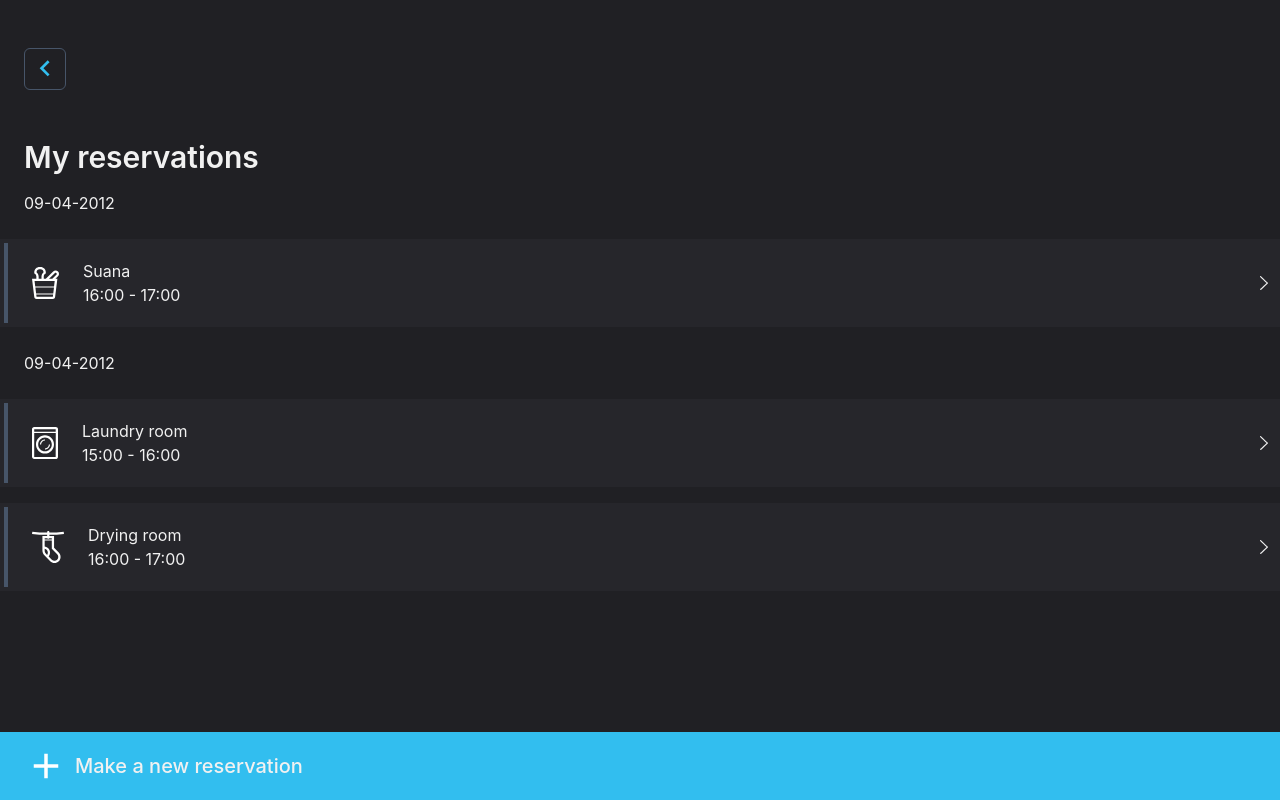
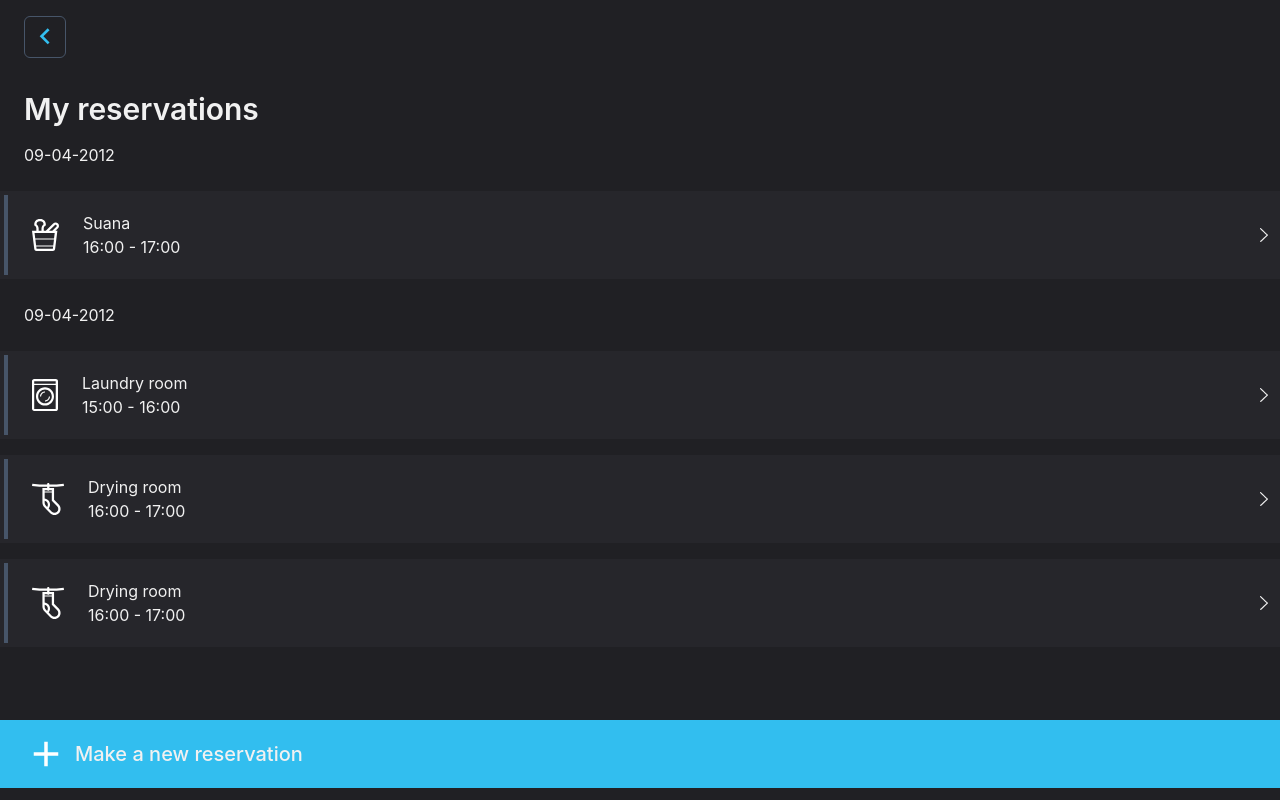
Before and after one commit to Ahmadnoorkhan1/kulku, a React (Vite) app: page / in a window 1280 px wide. Built offline with nearby package versions, Linux system fonts and the light colour scheme.

Commit message:
changes completed

```diff
--- a/src/pages/BookReservation.jsx
+++ b/src/pages/BookReservation.jsx
@@ -125,7 +125,7 @@ const BookReservation = () => {
             </>
           ))}
         </div>
-        <div className="flex w-full items-center">
+        <div className="flex w-full items-center fixed" style={{ top: "92%" }}>
           <button
             className="w-full bg-[#32beef] gap-2 px-6 text-[#f1f1f1] text-xl rounded-none"
             onClick={naviagteTo}
--- a/src/pages/Home.jsx
+++ b/src/pages/Home.jsx
@@ -14,8 +14,8 @@ const Home = () => {
   };
   return (
     <>
-      <div className="flex min-h-screen justify-between flex-col items-start  pt-12  bg-[#202024]">
-        <div className="flex items-start flex-col  w-full">
+      <div className="flex min-h-screen justify-between flex-col items-start  pt-4  bg-[#202024]">
+        <div className="flex items-start flex-col  w-full ">
           <div className="px-6">
             <button className="border border-slate-600 rounded-md p-1 bg-transparent">
               <img
@@ -27,14 +27,16 @@ const Home = () => {
               />
             </button>
           </div>
-          <div className="pt-12 px-6 ">
+          <div className="pt-8 px-6 ">
             <h1 className="font-semibold text-3xl text-[#f1f1f1]">
               My reservations
             </h1>
           </div>
+          <div className=" pb-20 flex flex-col w-full items-start h-full overflow-y-scroll">
             <div className="px-6 py-4">
               <p className="text-[#f1f1f1]">09-04-2012</p>
             </div>
+
             <HomePageTiles
               icon={suanaIcon}
               name={"Suana"}
@@ -53,6 +55,12 @@ const Home = () => {
               name={"Drying room"}
               time={"16:00 - 17:00"}
             />
+            <HomePageTiles
+              icon={dryer}
+              name={"Drying room"}
+              time={"16:00 - 17:00"}
+            />
+          </div>
         </div>
         {/* <div className="bg-[#26262b] p-1 w-full ">
             <div className="border-l-4 border-slate-600 flex items-center justify-between ">
@@ -76,7 +84,8 @@ const Home = () => {
         </div> */}
 
         <button
-          className="flex w-full items-center bg-[#32beef] gap-2 px-6 text-[#f1f1f1] text-xl rounded-none"
+          style={{ top: "90%" }}
+          className="flex w-full items-center bg-[#32beef] gap-2 px-6 text-[#f1f1f1] text-xl rounded-none fixed"
           onClick={navigateTo}
         >
           <img src={plusIcon} alt="Make a reservation" width={42} height={42} />
```
Lines whose indentation alone changed are shown as unchanged.
